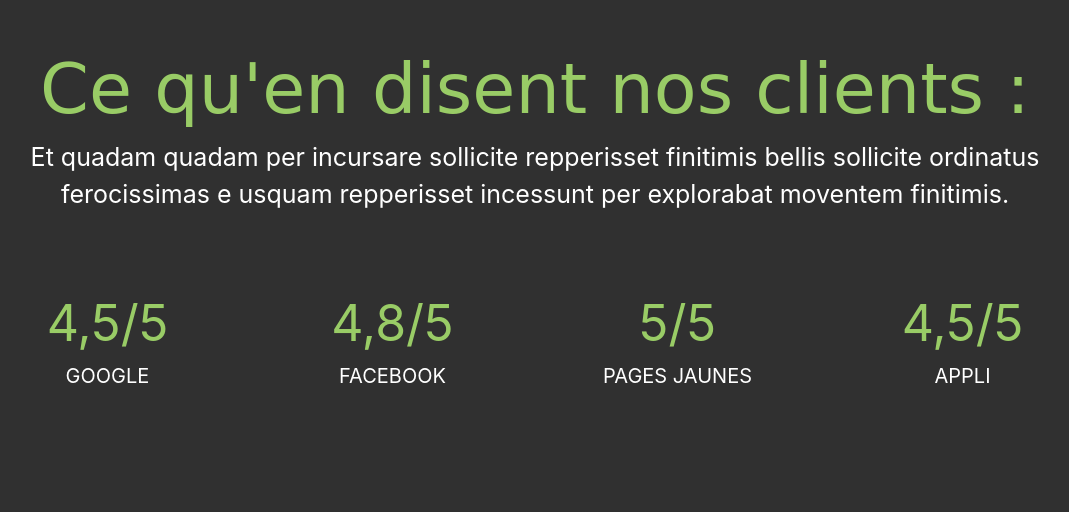
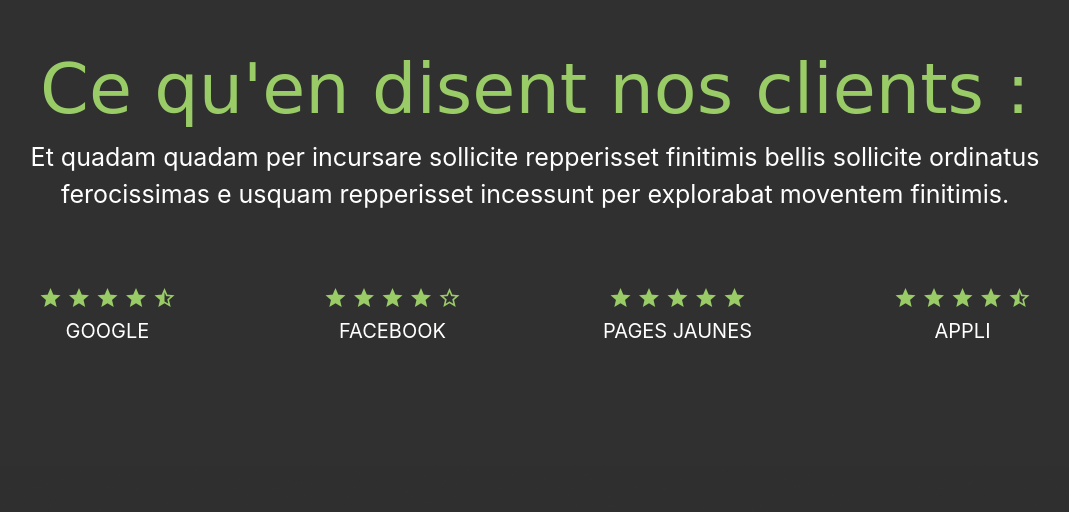
Before and after one commit to davy-web/dimi-php-produits-bio, a PHP site: page / in a window 1280 px wide. Shown: the part 2260-2772 px from the top of the page, without its empty margins (105-1174 px from the left). Run offline with PHP 8.4, Linux system fonts and the light colour scheme; data comes from the database, SQL or seed files in the repository; some web fonts are replaced.

Commit message:
add scroll top

```diff
--- a/css/style.css
+++ b/css/style.css
@@ -75,6 +75,25 @@ a:hover {
     padding: 8px 12px;
     background-color: #f0f3f4;
 }
+#top_button {
+    display: none;
+    position: fixed;
+    bottom: 20px;
+    right: 30px;
+    z-index: 99;
+    font-size: 18px;
+    border: none;
+    outline: none;
+    background-color: #99cc66;
+    color: white;
+    cursor: pointer;
+    padding: 15px;
+    border-radius: 4px;
+}
+
+#top_button:hover {
+    background-color: #555;
+}
 
 /* --- 3 - Size --- */
 h1 {
--- a/footer.php
+++ b/footer.php
@@ -43,5 +43,7 @@
                 </div>
             </div>
         </footer>
+
+        <script src="<?php echo $chemin_page; ?>js/script.js"></script>
     </body>
 </html>
--- a/header.php
+++ b/header.php
@@ -8,6 +8,7 @@
         <meta name="viewport" content="width=device-width, initial-scale=1">
         <link href="https://fonts.googleapis.com/css2?family=Grand+Hotel&display=swap" rel="stylesheet">
         <link rel="shortcut icon" type="image/x-icon" href="<?php echo $chemin_page; ?>images/icon.png">
+        <link rel="stylesheet" href="https://fonts.googleapis.com/icon?family=Material+Icons">
         <link rel="stylesheet" href="<?php echo $chemin_page; ?>css/bootstrap.css">
         <link rel="stylesheet" href="<?php echo $chemin_page; ?>css/style.css">
     </head>
@@ -40,4 +41,5 @@
                     </div>
                 </div>
             </div>
+            <button onclick="top_scroll()" id="top_button" title="Top"><i class="material-icons">arrow_upward</i></button>
         </header>
--- a/header2.php
+++ b/header2.php
@@ -8,6 +8,7 @@
         <meta name="viewport" content="width=device-width, initial-scale=1">
         <link href="https://fonts.googleapis.com/css2?family=Grand+Hotel&display=swap" rel="stylesheet">
         <link rel="shortcut icon" type="image/x-icon" href="<?php echo $chemin_page; ?>images/icon.png">
+        <link rel="stylesheet" href="https://fonts.googleapis.com/icon?family=Material+Icons">
         <link rel="stylesheet" href="<?php echo $chemin_page; ?>css/bootstrap.css">
         <link rel="stylesheet" href="<?php echo $chemin_page; ?>css/style.css">
     </head>
@@ -36,4 +37,5 @@
                     </div>
                 </div>
             </div>
+            <button onclick="top_scroll()" id="top_button" title="Top"><i class="material-icons">arrow_upward</i></button>
         </header>
--- a/index.php
+++ b/index.php
@@ -57,19 +57,35 @@ include 'header.php';
             <div class="container text-center py-5">
                 <div class="row text-center">
                     <div class="col-md py-2">
-                        <span class="color_green size_l">4,5/5</span>
+                        <i class="material-icons color_green">star</i>
+                        <i class="material-icons color_green">star</i>
+                        <i class="material-icons color_green">star</i>
+                        <i class="material-icons color_green">star</i>
+                        <i class="material-icons color_green">star_half</i>
                         <p class="color_white size_m">GOOGLE</p>
                     </div>
                     <div class="col-md py-2">
-                        <span class="color_green size_l">4,8/5</span>
+                        <i class="material-icons color_green">star</i>
+                        <i class="material-icons color_green">star</i>
+                        <i class="material-icons color_green">star</i>
+                        <i class="material-icons color_green">star</i>
+                        <i class="material-icons color_green">star_border</i>
                         <p class="color_white size_m">FACEBOOK</p>
                     </div>
                     <div class="col-md py-2">
-                        <span class="color_green size_l">5/5</span>
+                        <i class="material-icons color_green">star</i>
+                        <i class="material-icons color_green">star</i>
+                        <i class="material-icons color_green">star</i>
+                        <i class="material-icons color_green">star</i>
+                        <i class="material-icons color_green">star</i>
                         <p class="color_white size_m">PAGES JAUNES</p>
                     </div>
                     <div class="col-md py-2">
-                        <span class="color_green size_l">4,5/5</span>
+                        <i class="material-icons color_green">star</i>
+                        <i class="material-icons color_green">star</i>
+                        <i class="material-icons color_green">star</i>
+                        <i class="material-icons color_green">star</i>
+                        <i class="material-icons color_green">star_half</i>
                         <p class="color_white size_m">APPLI</p>
                     </div>
                 </div>
--- /dev/null
+++ b/js/script.js
@@ -0,0 +1,19 @@
+var top_button = document.getElementById("top_button");
+
+window.onscroll = function() {
+    scroll_button()
+};
+
+function scroll_button() {
+    if (document.body.scrollTop > 20 || document.documentElement.scrollTop > 20) {
+        top_button.style.display = "block";
+    }
+    else {
+        top_button.style.display = "none";
+    }
+}
+
+function top_scroll() {
+    document.body.scrollTop = 0;
+    document.documentElement.scrollTop = 0;
+}
```
